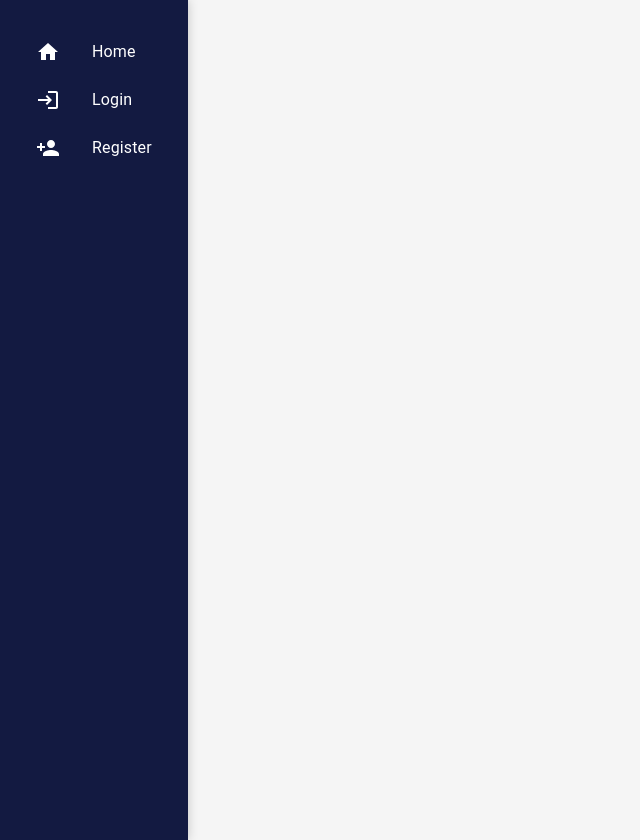
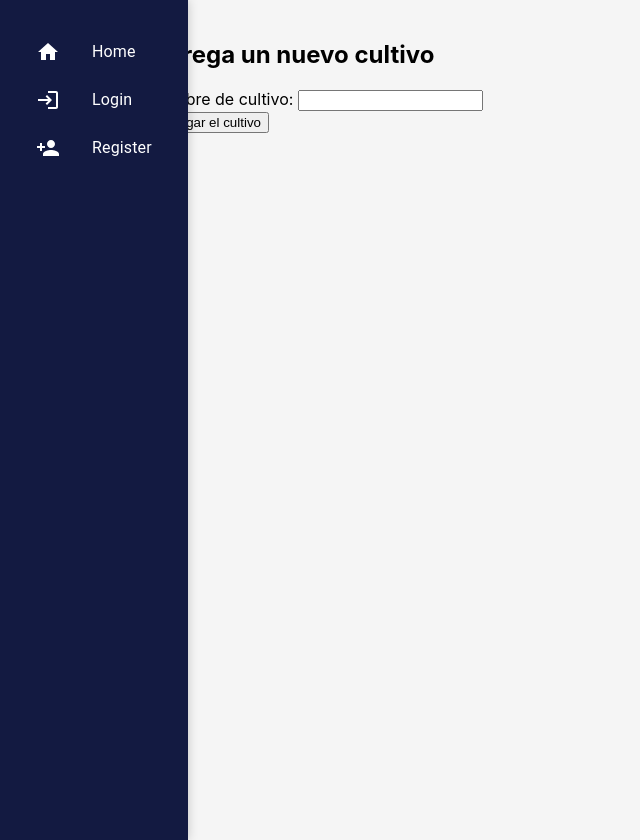
Before and after one commit to EWRC01/Campus-Salitre-App, a React (Create React App) app in the folder salitre-frontend/: page /register-crop in a window 1280 px wide. Before the commit this address had no page. Shown: the whole page, without its empty margins (0-640 px from the left). Built offline with nearby package versions, Linux system fonts and the light colour scheme.

Commit message:
Add new route to register a new crop and link it with the frontend

```diff
--- a/salitre-frontend/src/App.js
+++ b/salitre-frontend/src/App.js
@@ -9,8 +9,9 @@ import { Box, List, ListItem, ListItemText, ListItemIcon, Drawer, IconButton } f
 import MenuIcon from '@mui/icons-material/Menu';
 import HomeIcon from '@mui/icons-material/Home';
 import LoginIcon from '@mui/icons-material/Login';
+import RegisterCultivation from './RegisterCultivation';
+import PersonAddIcon from '@mui/icons-material/PersonAdd';
 
-import PersonAddIcon from '@mui/icons-material/PersonAdd';
 
 
 function App() {
@@ -102,6 +103,7 @@ function App() {
             <Route path="/login" element={<LoginForm />} />
             <Route path="/register" element={<RegisterForm />} />
             <Route path="/" element={<Home />} />
+            <Route path="/register-crop" element={<RegisterCultivation />} />
           </Routes>
         </Box>
       </Box>
--- a/salitre-frontend/src/LoginForm.js
+++ b/salitre-frontend/src/LoginForm.js
@@ -4,12 +4,14 @@ import { Box, Typography, TextField, Button } from '@mui/material';
 import axios from 'axios';
 import ErrorAlert from './ErrorAlert';
 import SuccessAlert from './SuccessAlert';
+import {  useNavigate } from 'react-router-dom';
 
 function LoginForm() {
   const [username, setUsername] = useState('');
   const [password, setPassword] = useState('');
   const [error, setError] = useState(null);
   const [successMessage, setSuccessMessage] = useState(null);
+  const navigate = useNavigate();
 
   const handleLogin = (e) => {
     e.preventDefault();
@@ -19,8 +21,11 @@ function LoginForm() {
       .post('http://localhost:5000/api/login', { username, password })
       .then((response) => {
         // Handle the response as needed (e.g., set authentication token, redirect, etc.)
+        if(response.data.success) {
         console.log('Login successful:', response.data);
         setSuccessMessage('Inicio de sesión exitoso');
+        navigate('/register-crop');
+        }
       })
       .catch((error) => {
         console.error('Error during login:', error);
--- /dev/null
+++ b/salitre-frontend/src/RegisterCultivation.js
@@ -0,0 +1,48 @@
+import React,  { useState } from "react";
+import axios from "axios";
+import ErrorAlert from "./ErrorAlert";
+import SuccessAlert from "./SuccessAlert";
+
+function RegisterCultivation() {
+
+    const [nameCultivation, setNameCultivation] = useState('');
+    const [error, setError] = useState(null);
+    const [successMessage, setSuccessMessage] = useState(null);
+
+    const handleCultivationRegister = (e) => {
+        e.preventDefault();
+
+        //call the api
+        axios.post('http://localhost:5000/api/registertypecultivation', {
+            nameCultivation
+        })
+        .then((response) => {
+            console.log('Cultivo Registrado con exito');
+            setSuccessMessage('Cultivo Registrado con exito');
+        })
+        .catch((error) => {
+            alert('Error during register the crop')
+            setError('Erro al registrar el cultivo');
+        });
+    };
+
+    return (
+        <form onSubmit={handleCultivationRegister}>
+        {error && <ErrorAlert message={error} />} {/* Mostrar el alerta de error si hay un mensaje de error */}
+        {successMessage && <SuccessAlert message={successMessage} />} {/* Mostrar el alerta de éxito si hay un mensaje de éxito */}
+        <h2>Agrega un nuevo cultivo</h2>
+        <div>
+            <label htmlFor="cultivationName">Nombre de cultivo: </label>
+            <input
+            type="text"
+            id="cultivationName"
+            value={nameCultivation}
+            onChange={(e) => setNameCultivation(e.target.value)}/>
+        </div>
+        <button type="submit">Agregar el cultivo</button>
+        </form>
+    );
+}
+
+
+export default RegisterCultivation;
```
Also changed, not shown: 1 other file (tests, documents, lock files or other folders).
